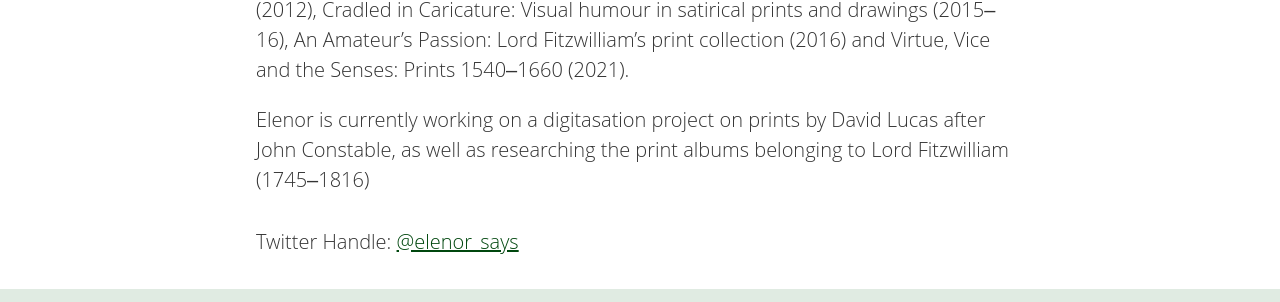
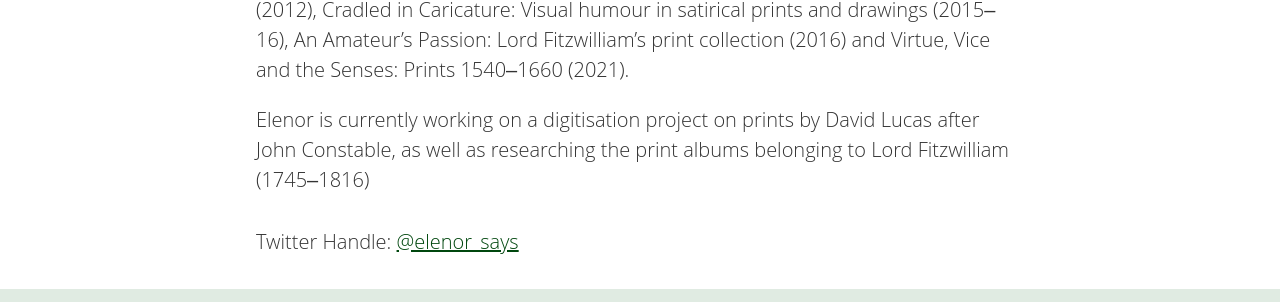
Before and after one commit to FitzwilliamMuseum/walking-the-landscape-fitz-cdh, a Jekyll site: the page built from _team/elenor-ling.md, in a window 1280 px wide. Shown: the part 867-1169 px from the top of the page. Built offline with Jekyll 4.4.1, drawn with Linux system fonts in a browser that asks for light colours.

Commit message:
Add KJ Noble Amend Elenor Ling

```diff
--- a/_team/elenor-ling.md
+++ b/_team/elenor-ling.md
@@ -1,10 +1,18 @@
 ---
 title: Elenor Ling
 twitter: elenor_says
-image: "https://fitz-cms-images.s3.eu-west-2.amazonaws.com/microsoftteams-image-2-.png"
+image: https://fitz-cms-images.s3.eu-west-2.amazonaws.com/microsoftteams-image-2-.png
 institution: The Fitzwilliam Museum
 layout: profile
 ---
-Elenor Ling is Curator within the department of Paintings, Drawings and Prints. She is responsible for the care, interpretation and display of the Fitzwilliam Museum’s print collection, comprising 125,000 objects, and has a particular interest in histories and methodologies of collecting. Elenor was co-curator of the major, interdisciplinary exhibition The Human Touch: Making Art, Leaving Traces (2021), and was sole curator of several exhibitions in the Print Gallery, including Changing Faces: Anthony Van Dyck as an etcher (2009), Work, rest and play: women and children in prints after Chardin (2012), Cradled in Caricature: Visual humour in satirical prints and drawings (2015‒16), An Amateur’s Passion: Lord Fitzwilliam’s print collection (2016) and Virtue, Vice and the Senses: Prints 1540‒1660 (2021).
+Elenor Ling is Curator within the department of Paintings, Drawings and Prints. She is responsible for the care,
+interpretation and display of the Fitzwilliam Museum’s print collection, comprising 125,000 objects, and has a
+particular interest in histories and methodologies of collecting. Elenor was co-curator of the major,
+interdisciplinary exhibition The Human Touch: Making Art, Leaving Traces (2021), and was sole curator of several
+exhibitions in the Print Gallery, including Changing Faces: Anthony Van Dyck as an etcher (2009),
+Work, rest and play: women and children in prints after Chardin (2012), Cradled in Caricature: Visual humour
+in satirical prints and drawings (2015‒16), An Amateur’s Passion: Lord Fitzwilliam’s print collection (2016)
+and Virtue, Vice and the Senses: Prints 1540‒1660 (2021).
 
-Elenor is currently working on a digitasation project on prints by David Lucas after John Constable, as well as researching the print albums belonging to Lord Fitzwilliam (1745‒1816)
+Elenor is currently working on a digitisation project on prints by David Lucas after John Constable,
+as well as researching the print albums belonging to Lord Fitzwilliam (1745‒1816)
```
Also changed, not shown: _team/kate-noble.md (added, +24 -0 lines).
